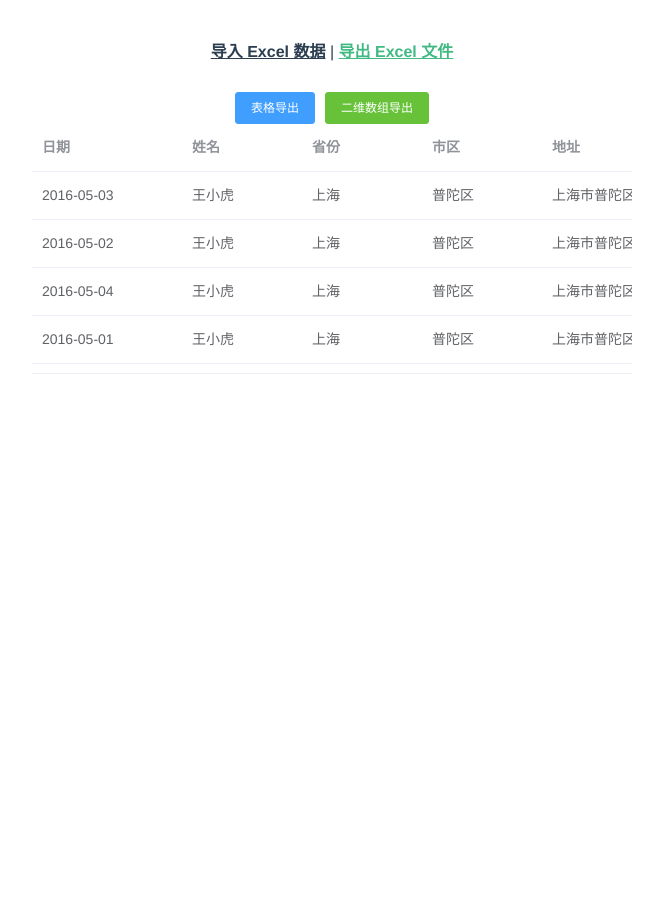
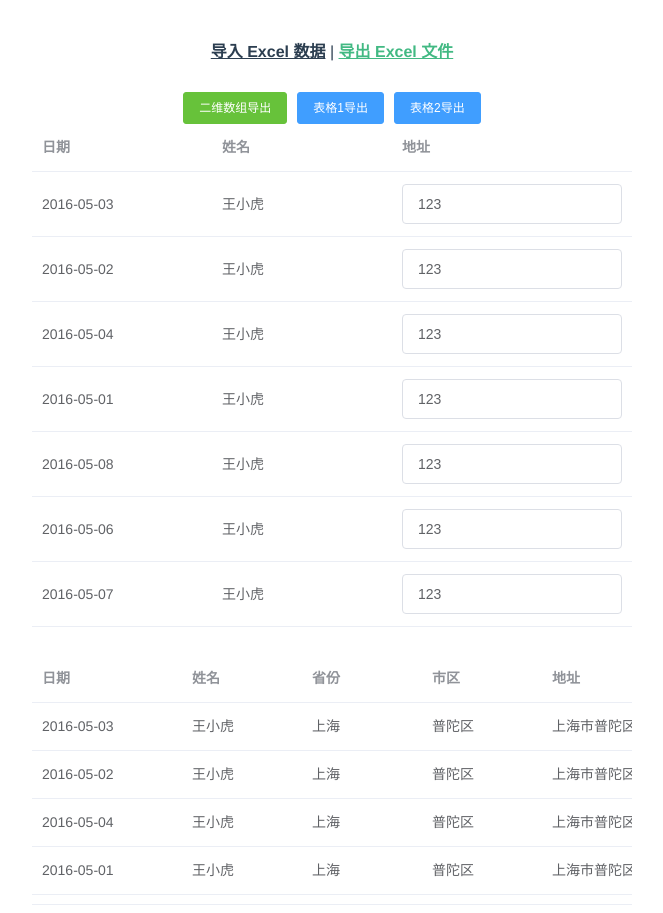
Before and after one commit to ivestszheng/xlsx-study, a Vue app: page /#/export in a window 1280 px wide. Shown: the whole page, without its empty margins (308-971 px from the left). Before the commit the page ends 800 px from the top, so only its background shows below. Built offline with nearby package versions, Linux system fonts and the light colour scheme.

Commit message:
feat: 实现 fixed 属性表格导出用例

```diff
--- a/src/views/Export.vue
+++ b/src/views/Export.vue
@@ -1,9 +1,10 @@
 <template>
   <div class="export-excel">
-    <el-button size="small" type="primary" @click="exportExcelByTable">表格导出</el-button>
     <el-button size="small" type="success" @click="exportExcelByDDArray">二维数组导出</el-button>
-    <!-- 内容为组件 -->
-    <!-- <el-table ref="table" :data="tableData" style="width: 600px; margin: 0 auto">
+    <el-button size="small" type="primary" @click="exportExcelByTable">表格1导出</el-button>
+    <el-button size="small" type="primary" @click="exportExcelByTable2">表格2导出</el-button>
+    <!-- 内容为组件 table -->
+    <el-table ref="table" :data="tableData" style="width: 600px; margin: 0 auto">
       <el-table-column prop="date" label="日期" width="180"> </el-table-column>
       <el-table-column prop="name" label="姓名" width="180"> </el-table-column>
       <el-table-column prop="address" label="地址">
@@ -12,9 +13,9 @@
           <span style="display: none">123</span>
         </template>
       </el-table-column>
-    </el-table> -->
-    <!-- 使用 fixed 属性 -->
-    <el-table ref="table" :data="tableData" style="width: 600px; margin: 0 auto" max-height="250">
+    </el-table>
+    <!-- 使用 fixed 属性 table2 -->
+    <el-table ref="table2" :data="tableData" style="width: 600px; margin: 2em auto 0 auto" max-height="250">
       <el-table-column fixed prop="date" label="日期" width="150"> </el-table-column>
       <el-table-column prop="name" label="姓名" width="120"> </el-table-column>
       <el-table-column prop="province" label="省份" width="120"> </el-table-column>
@@ -104,6 +105,20 @@ export default {
     exportExcelByTable() {
       exportExcelByTable(this.$refs.table.$el);
     },
+    exportExcelByTable2() {
+      const newEl = this.removeFixedDom(this.$refs.table2.$el);
+      exportExcelByTable(newEl);
+    },
+    removeFixedDom(el) {
+      const newEl = el.cloneNode(true);
+
+      newEl.childNodes.forEach((node) => {
+        if (node.className === 'el-table__fixed') {
+          node.parentNode.removeChild(node);
+        }
+      });
+      return newEl;
+    },
   },
 };
 </script>
```
Also changed, not shown: 1 other file (tests, documents, lock files or other folders).
